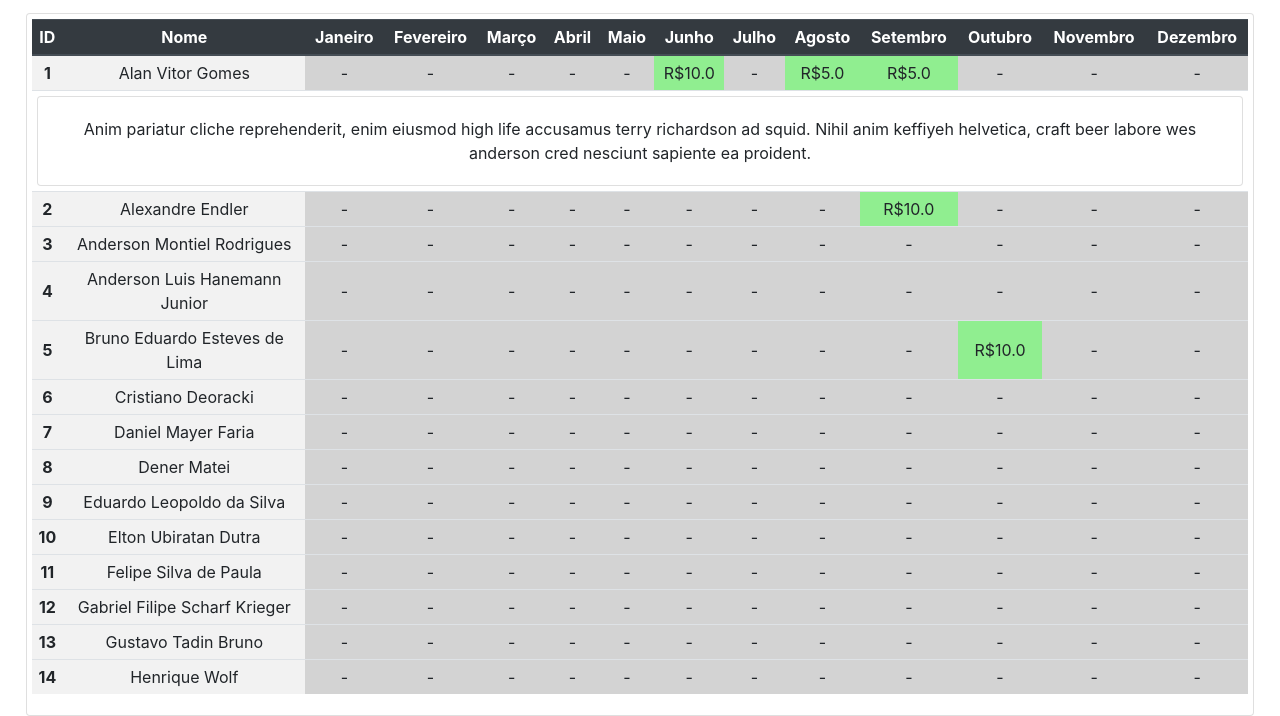
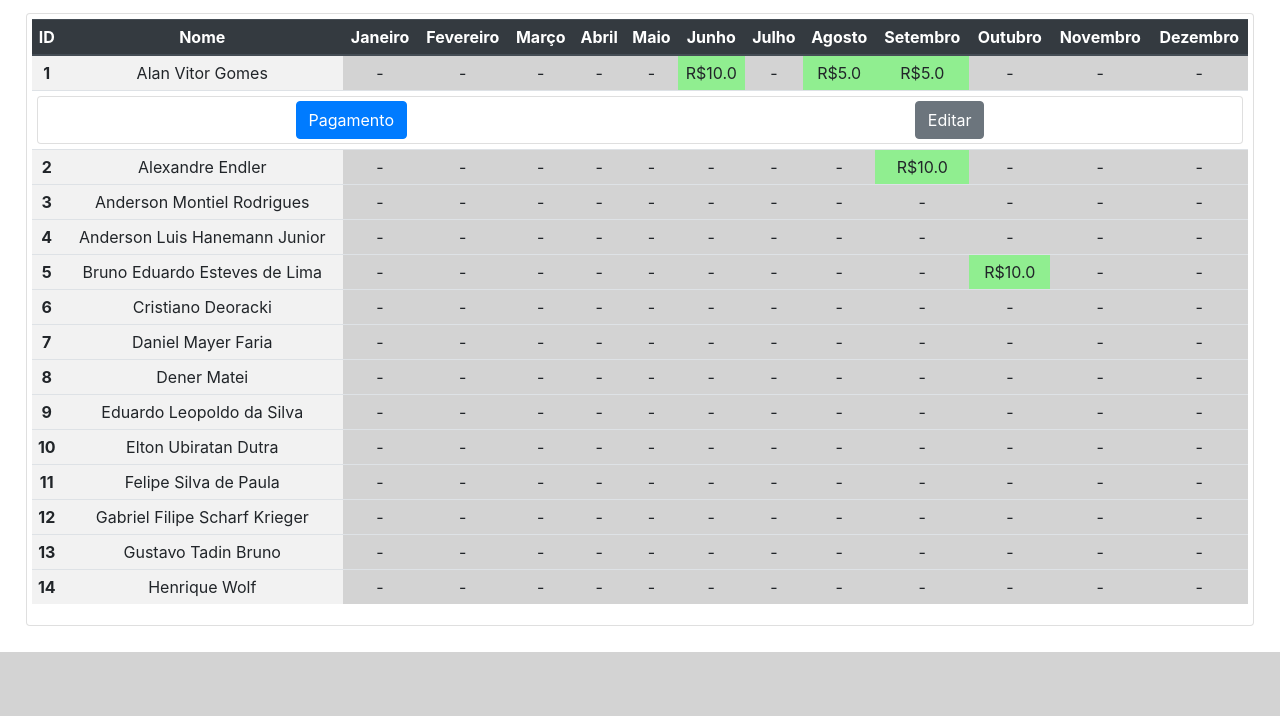
Before and after one commit to NativiXK/CoffeeCTRL, a Flask app: page /edit in a window 1280 px wide, after a click that opens the changed part. Shown: the part 148-864 px from the top of the page. After the commit the page ends 800 px from the top, so only its background shows below. Run offline with Flask 2, Linux system fonts and the light colour scheme; the visitor is signed in with stand-in values (Sample User, id 1); data comes from the database, SQL or seed files in the repository.

Commit message:
just added some buttons for each row in the table

```diff
--- a/app/templates/manager/edit.html
+++ b/app/templates/manager/edit.html
@@ -72,8 +72,9 @@
             </tr>
             <tr scope="row" style="max-height: min-content;" class="collapse" id="collapse{{user.id}}">
                 <td colspan="100%" >
-                    <div class="card card-body">
-                        Anim pariatur cliche reprehenderit, enim eiusmod high life accusamus terry richardson ad squid. Nihil anim keffiyeh helvetica, craft beer labore wes anderson cred nesciunt sapiente ea proident.
+                    <div class="card card-body p-1 d-flex flex-row justify-content-around">
+                        <button class="btn btn-primary">Pagamento</button>
+                        <button class="btn btn-secondary">Editar</button>
                     </div>
                 </td>
             </tr>
```
